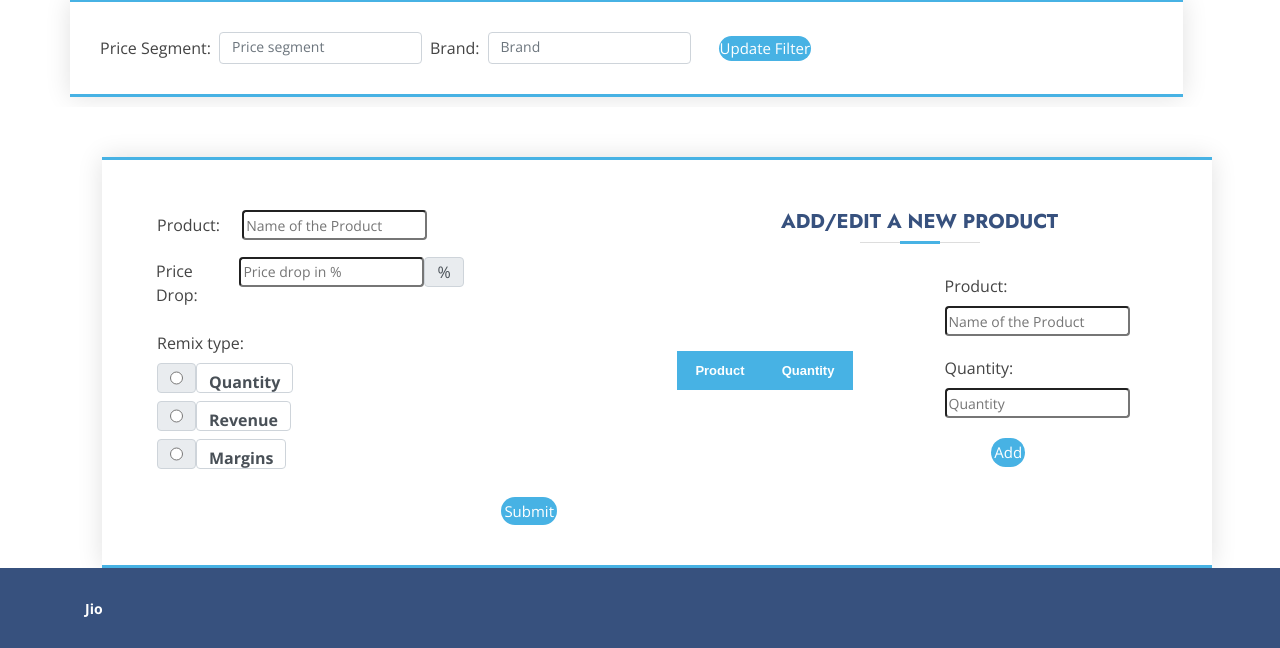
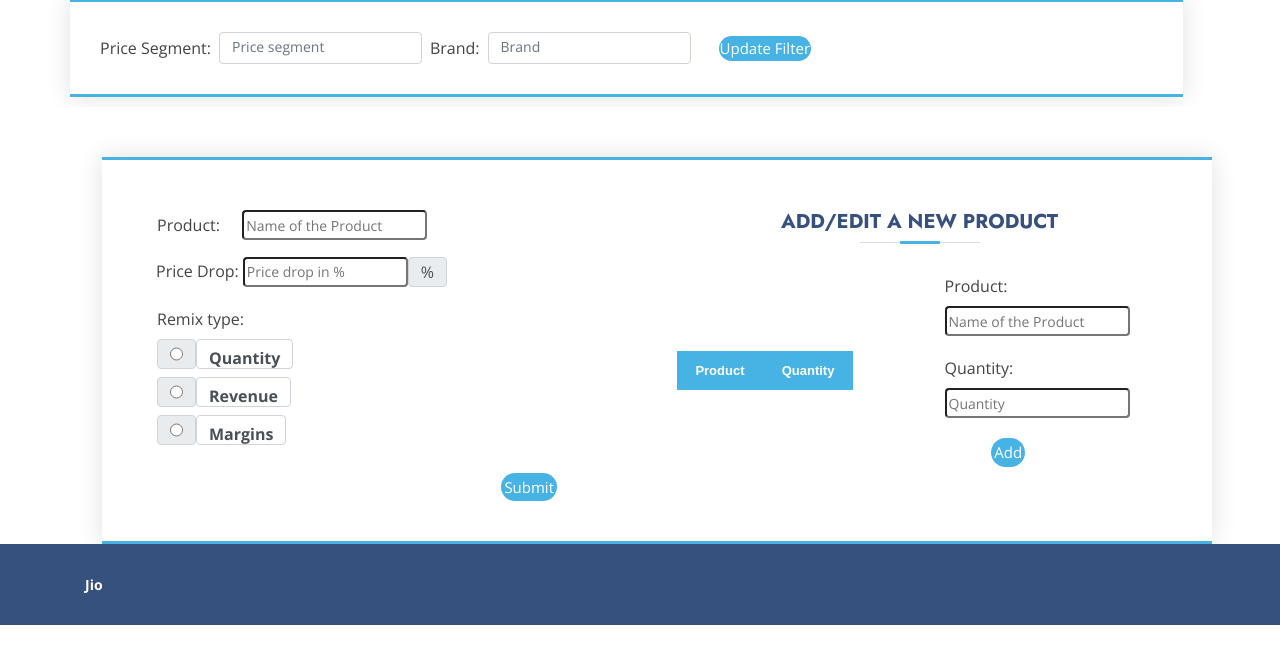
Before and after one commit to Yogeswari-Sahu/Jio, a Flask app: page /index in a window 1280 px wide. Shown: the part 111-759 px from the top of the page. Run offline with Flask 2, Linux system fonts and the light colour scheme; lists and menus that the app fills with data are empty; some libraries are stand-ins or nearby versions.

Commit message:
Add files via upload

```diff
--- a/templates/index.html
+++ b/templates/index.html
@@ -207,7 +207,7 @@
 
                             <div class="input-group-append">
                                 <label for="price-drop" style="padding:2px 4px 4px 0px;" >Price Drop:</label>
-                                <input type="number step=0.01" min=-100 max=100 name="price-drop" placeholder="Price drop in %" id="price-drop" required=>
+                                <input type="number" step="0.01" min=-100 max=100 name="price-drop" placeholder="Price drop in %" id="price-drop" style="width: 165px;" required=>
                                 <span class="input-group-text" style="height: 30px;">%</span>
                             </div>
 
```
